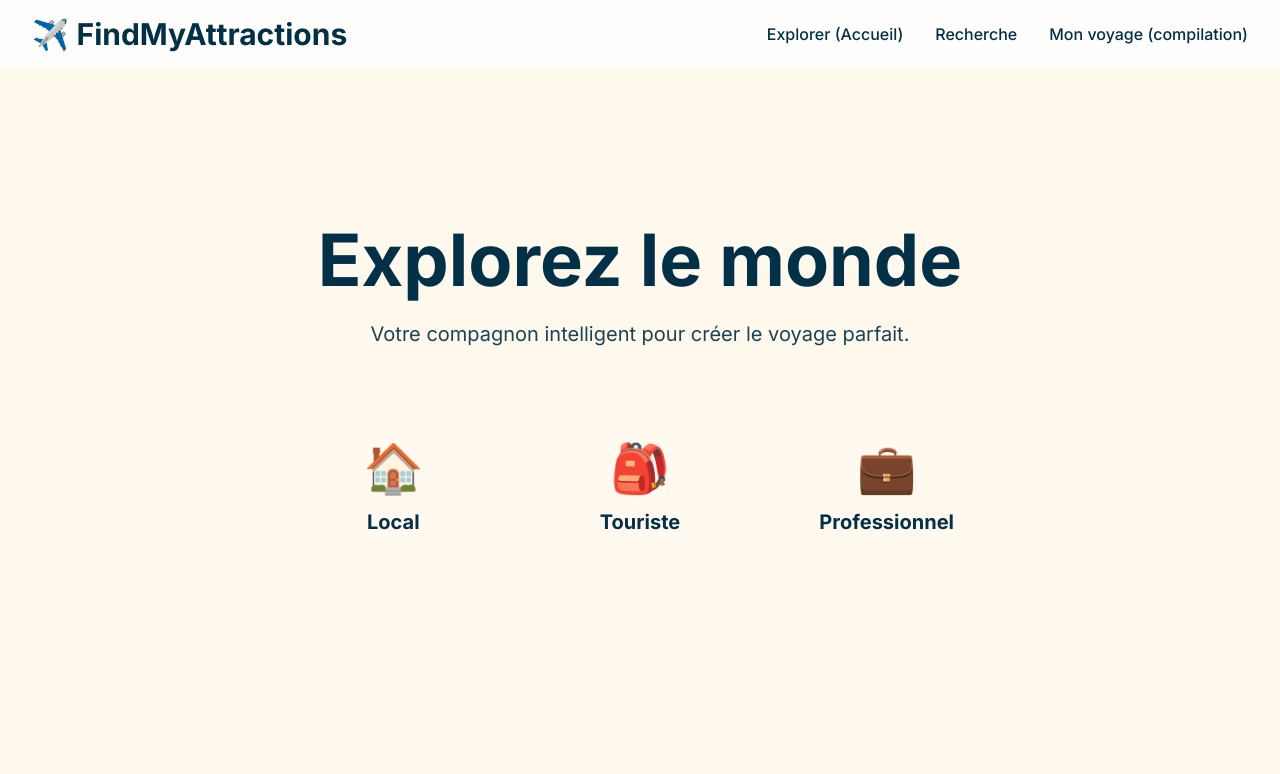
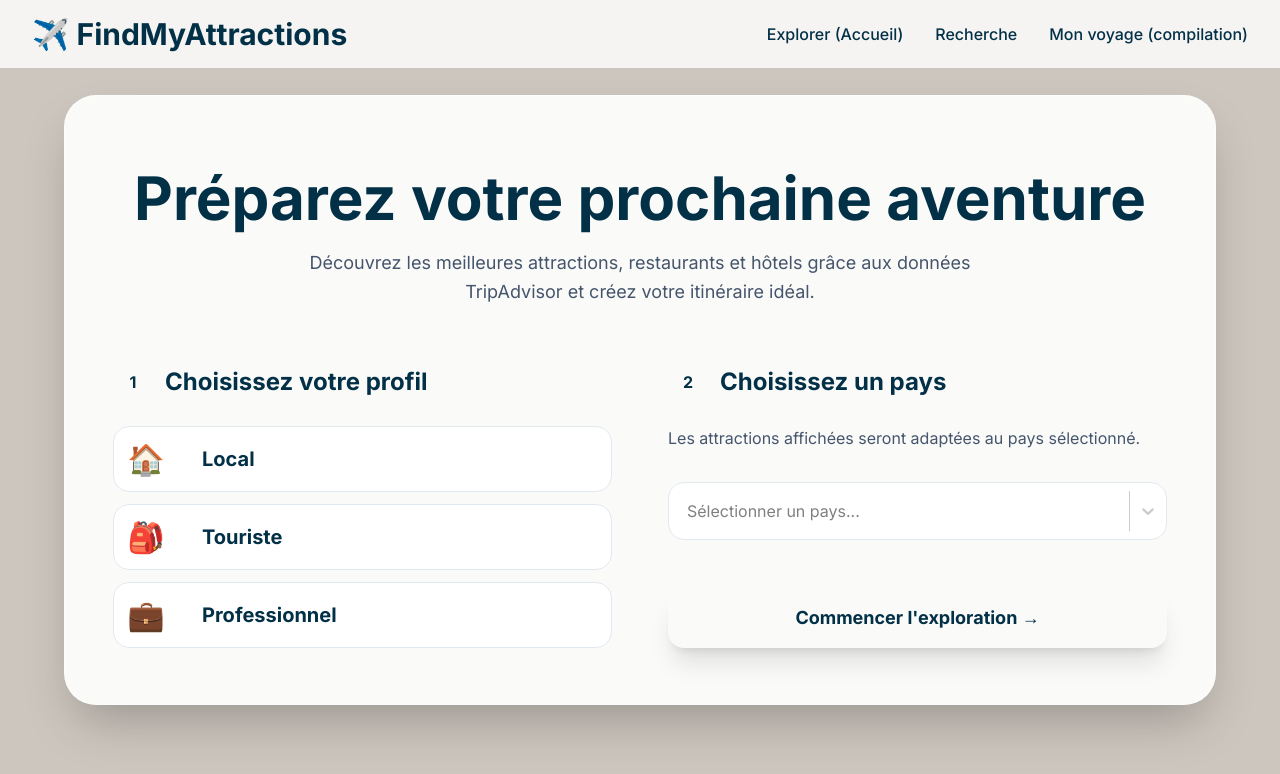
Before and after one commit to mathieu34/django-trip-planner, a React (Vite) app in the folder findmyattractions_frontend/: page / in a window 1280 px wide. Shown: the top 774 px of the page. Built offline with nearby package versions, Linux system fonts and the light colour scheme.

Commit message:
feat(frontend): designing better UI for landing page

```diff
--- a/findmyattractions_frontend/package.json
+++ b/findmyattractions_frontend/package.json
@@ -13,8 +13,10 @@
     "@tailwindcss/vite": "^4.3.3",
     "axios": "^1.19.0",
     "react": "^19.2.8",
+    "react-country-flag": "^3.1.0",
     "react-dom": "^19.2.8",
     "react-router-dom": "^7.18.2",
+    "react-select": "^5.10.2",
     "tailwindcss": "^4.3.3"
   },
   "devDependencies": {
--- a/findmyattractions_frontend/src/pages/Landing.jsx
+++ b/findmyattractions_frontend/src/pages/Landing.jsx
@@ -1,104 +1,209 @@
+import Select from "react-select";
+import ReactCountryFlag from "react-country-flag";
+
 export default function Landing() {
+    const profiles = [
+        ["🏠", "Local"],
+        ["🎒", "Touriste"],
+        ["💼", "Professionnel"],
+    ];
 
-    const profiles = [
-
-        ["🏠", "Local"],
-
-        ["🎒", "Touriste"],
-
-        ["💼", "Professionnel"]
-
+    const countries = [
+        { value: "France", label: "France", code: "FR" },
+        { value: "Italy", label: "Italie", code: "IT" },
+        { value: "Spain", label: "Espagne", code: "ES" },
+        { value: "Germany", label: "Allemagne", code: "DE" },
+        { value: "Japan", label: "Japon", code: "JP" },
+        { value: "United States", label: "États-Unis", code: "US" },
     ];
 
     return (
+        <div className="relative min-h-screen overflow-hidden flex items-center justify-center px-6 py-16">
+            <div className="absolute inset-0 bg-hero-gradient" />
+            <div className="absolute inset-0 bg-black/20" />
+            <div
+                className="
+                    relative
+                    z-10
+                    w-full
+                    max-w-6xl
+                    rounded-[32px]
+                    bg-white/90
+                    backdrop-blur-xl
+                    shadow-2xl
+                    border
+                    border-white/50
+                    overflow-hidden
+                "
+            >
+
+                <div className="text-center px-10 pt-12">
+                    <h1 className="
+                        mt-6
+                        text-5xl
+                        md:text-6xl
+                        font-display
+                        font-bold
+                        text-wanderlust-night
+                    ">
+                        Préparez votre prochaine aventure
+                    </h1>
+
+                    <p className="
+                        mt-5
+                        max-w-2xl
+                        mx-auto
+                        text-lg
+                        leading-relaxed
+                        text-slate-600
+                    ">
+                        Découvrez les meilleures attractions,
+                        restaurants et hôtels grâce aux données
+                        TripAdvisor et créez votre itinéraire idéal.
+                    </p>
+
+                </div>
+
+                <div className="grid lg:grid-cols-2 gap-14 px-12 py-14">
+                    <div>
+                        <div className="flex items-center gap-3 mb-6">
                             <div className="
-min-h-screen
-bg-hero-gradient
+                                w-10 h-10
+                                rounded-full
+                                bg-primary
+                                flex items-center justify-center
+                                font-bold
+                            ">
+                                1
+                            </div>
+
+                            <h2 className="text-2xl font-semibold">
+                                Choisissez votre profil
+                            </h2>
+
+                        </div>
+
+                        <div className="space-y-3">
+                            {profiles.map(([icon, name]) => (
+                                <button
+                                    key={name}
+                                    className="
+                                        group
+                                        w-full
+                                        flex
+                                        items-center
+                                        gap-6
+                                        rounded-2xl
+                                        border
+                                        border-slate-200
+                                        bg-white
+                                        hover:border-primary
+                                        hover:shadow-lg
+                                        transition-all
+                                    "
+                                >
+                                    <div className="
+                                        w-16
+                                        h-16
+                                        rounded-full
+                                        bg-wanderlust-sky/20
                                         flex
                                         items-center
                                         justify-center
-px-6
+                                        text-3xl
+                                        group-hover:scale-110
+                                        transition
                                     ">
-
-
-            <div className="
-text-center
-max-w-5xl
-">
-
-
-                <h1 className="
-font-display
-text-7xl
-font-bold
-">
-                    Explorez le monde
-                </h1>
-
-
-                <p className="
-mt-6
-text-xl
-opacity-90
-">
-                    Votre compagnon intelligent pour créer
-                    le voyage parfait.
-                </p>
-
-
-
-                <div className="
-grid
-md:grid-cols-3
-gap-8
-mt-14
-">
-
-
-                    {
-                        profiles.map(([icon, name]) => (
-
-
-                            <button
-                                key={name}
-                                className="
-bg-white/20
-backdrop-blur
-rounded-wander
-p-10
-hover:bg-white/30
-transition
-"
-                            >
-
-
-                                <div className="text-5xl">
                                         {icon}
                                     </div>
 
+                                    <div className="text-left">
+                                        <h3 className="
+                                            text-xl
+                                            font-semibold
+                                            text-wanderlust-night
+                                        ">
+                                            {name}
+                                        </h3>
+                                    </div>
+                                </button>
+                            ))}
+                        </div>
+                    </div>
 
-                                <p className="
-mt-4
-text-xl
+                    <div className="flex flex-col">
+                        <div className="flex items-center gap-3 mb-6">
+                            <div className="
+                                w-10
+                                h-10
+                                rounded-full
+                                bg-primary
+                                flex
+                                items-center
+                                justify-center
                                 font-bold
                             ">
-                                    {name}
+                                2
+                            </div>
+                            <h2 className="text-2xl font-semibold">
+                                Choisissez un pays
+                            </h2>
+                        </div>
+
+                        <p className="text-slate-600 mb-8">
+                            Les attractions affichées seront adaptées
+                            au pays sélectionné.
                         </p>
 
+                        <Select
+                            options={countries}
+                            placeholder="Sélectionner un pays..."
+                            formatOptionLabel={(country) => (
+                                <div className="flex items-center gap-3">
+                                    <ReactCountryFlag
+                                        countryCode={country.code}
+                                        svg
+                                        style={{
+                                            width: "1.6em",
+                                            height: "1.6em",
+                                        }}
+                                    />
+                                    <span>{country.label}</span>
+                                </div>
+                            )}
+                            styles={{
+                                control: (base) => ({
+                                    ...base,
+                                    minHeight: 58,
+                                    borderRadius: 16,
+                                    borderColor: "#e2e8f0",
+                                    boxShadow: "none",
+                                    paddingLeft: 8,
+                                }),
+                            }}
+                        />
 
+                        <div className="flex-1" />
+                        <button
+                            className="
+                                mt-10
+                                w-full
+                                py-4
+                                rounded-2xl
+                                bg-primary
+                                text-lg
+                                font-semibold
+                                shadow-xl
+                                hover:bg-primary-dark
+                                hover:-translate-y-1
+                                transition-all
+                            "
+                        >
+                            Commencer l'exploration →
                         </button>
-
-
-                        ))
-                    }
-
-
                     </div>
-
-
                 </div>
-
-
+            </div>
         </div>
     );
 }
```
Also changed, not shown: 1 other file (tests, documents, lock files or other folders). Lines whose indentation alone changed are shown as unchanged.
